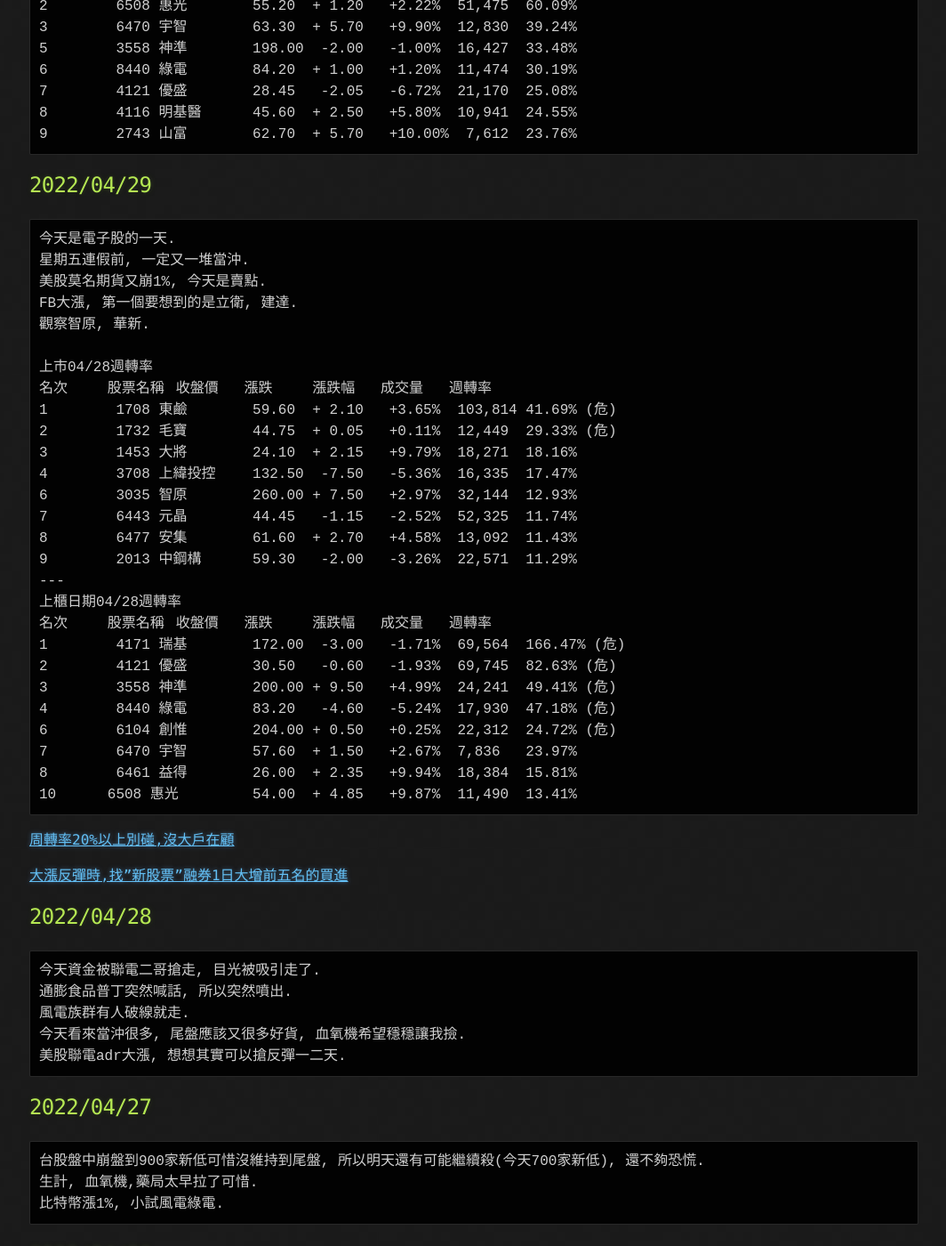
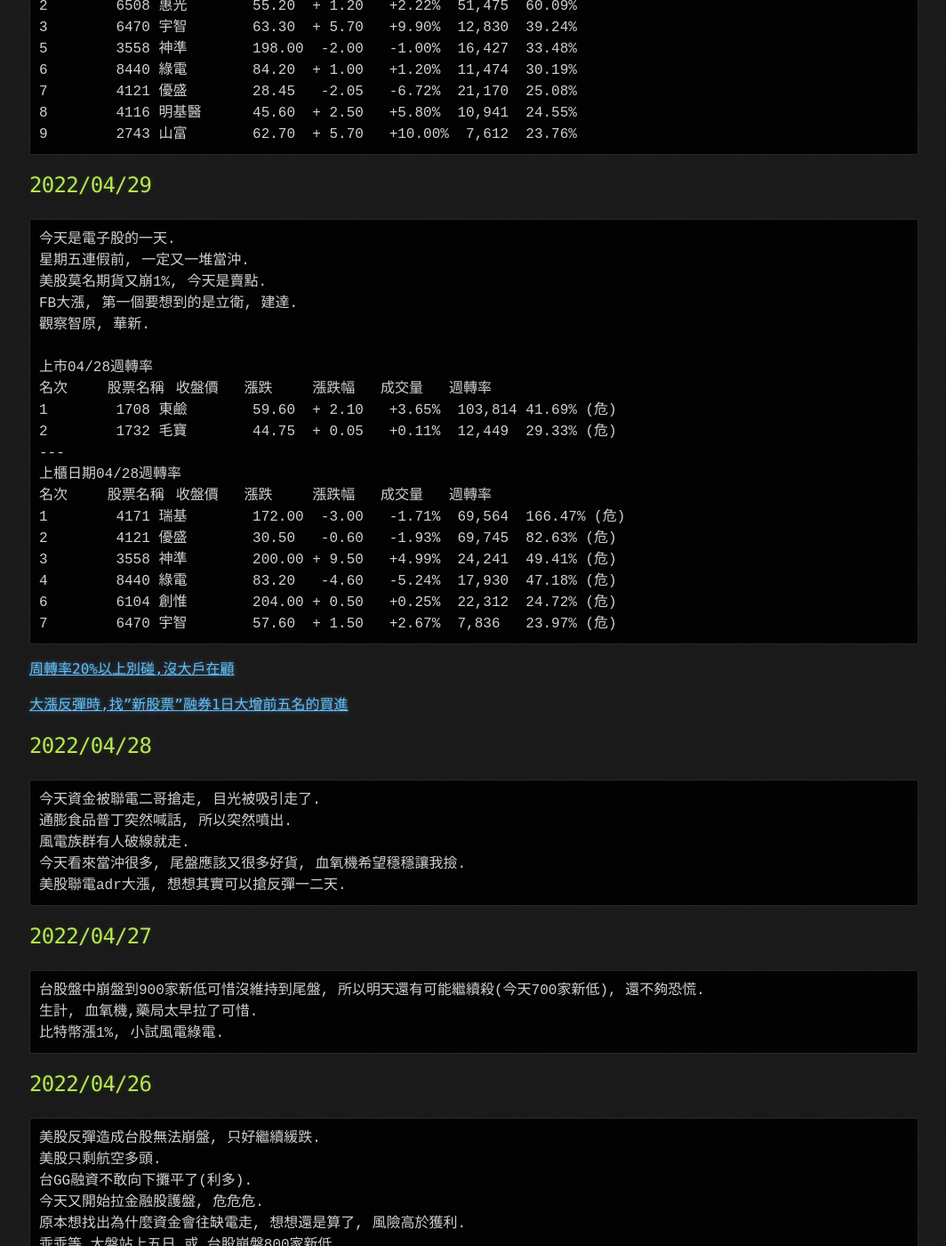
Before and after one commit to lepg5487/Stock_God, a Jekyll site: the page built from index.md, in a window 1280 px wide and 1400 px high, scrolled down 643 px. Shown: the whole window at 89% size, without its empty margins (107-1171 px from the left). Built offline with Jekyll 4.4.1, drawn with Linux system fonts in a browser that asks for light colours; our own code applies the rules of GitHub Pages for plain Markdown files.

Commit message:
Update index.md

````diff
--- a/index.md
+++ b/index.md
@@ -40,12 +40,6 @@ FB大漲, 第一個要想到的是立衛, 建達.
 名次	股票名稱	收盤價	漲跌	漲跌幅	成交量	週轉率
 1	 1708 東鹼	 59.60	+ 2.10	 +3.65%	 103,814 41.69% (危)
 2	 1732 毛寶	 44.75	+ 0.05	 +0.11%	 12,449	 29.33% (危)
-3	 1453 大將	 24.10	+ 2.15	 +9.79%	 18,271	 18.16%
-4	 3708 上緯投控	 132.50	 -7.50	 -5.36%	 16,335	 17.47%
-6	 3035 智原	 260.00	+ 7.50	 +2.97%	 32,144	 12.93%
-7	 6443 元晶	 44.45	 -1.15	 -2.52%	 52,325	 11.74%
-8	 6477 安集	 61.60	+ 2.70	 +4.58%	 13,092	 11.43%
-9	 2013 中鋼構	 59.30	 -2.00	 -3.26%	 22,571	 11.29%
 ---
 上櫃日期04/28週轉率
 名次	股票名稱	收盤價	漲跌	漲跌幅	成交量	週轉率
@@ -54,9 +48,7 @@ FB大漲, 第一個要想到的是立衛, 建達.
 3	 3558 神準	 200.00	+ 9.50	 +4.99%	 24,241	 49.41% (危)
 4	 8440 綠電	 83.20	 -4.60	 -5.24%	 17,930	 47.18% (危)
 6	 6104 創惟	 204.00	+ 0.50	 +0.25%	 22,312	 24.72% (危)
-7	 6470 宇智	 57.60	+ 1.50	 +2.67%	 7,836	 23.97%
-8	 6461 益得	 26.00	+ 2.35	 +9.94%	 18,384	 15.81%
-10	6508 惠光	 54.00	+ 4.85	 +9.87%	 11,490	 13.41%
+7	 6470 宇智	 57.60	+ 1.50	 +2.67%	 7,836	 23.97% (危)
 ```
 [周轉率20%以上別碰,沒大戶在顧](https://fubon-ebrokerdj.fbs.com.tw/z/zg/zg_BD_0_0.djhtm)
 
````
